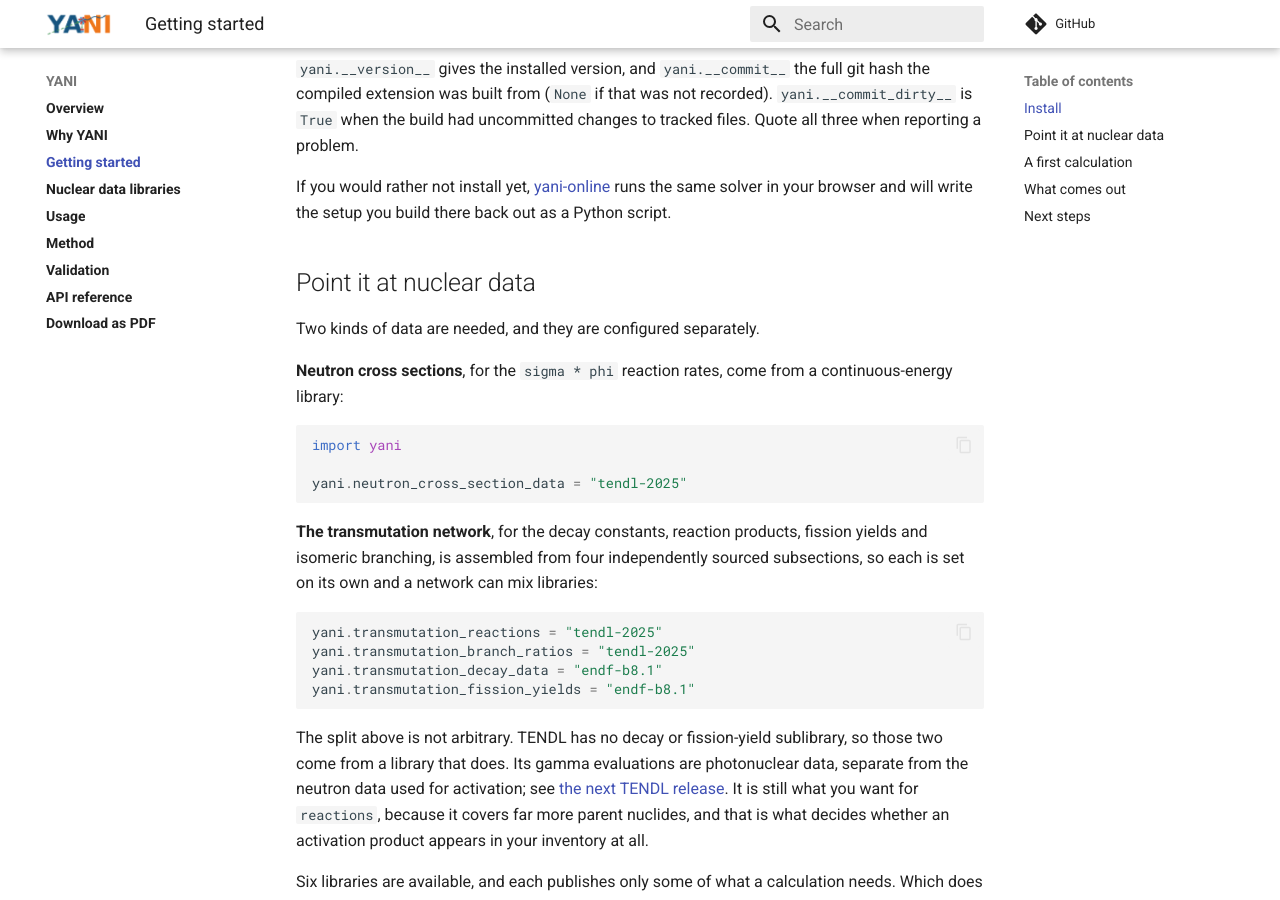
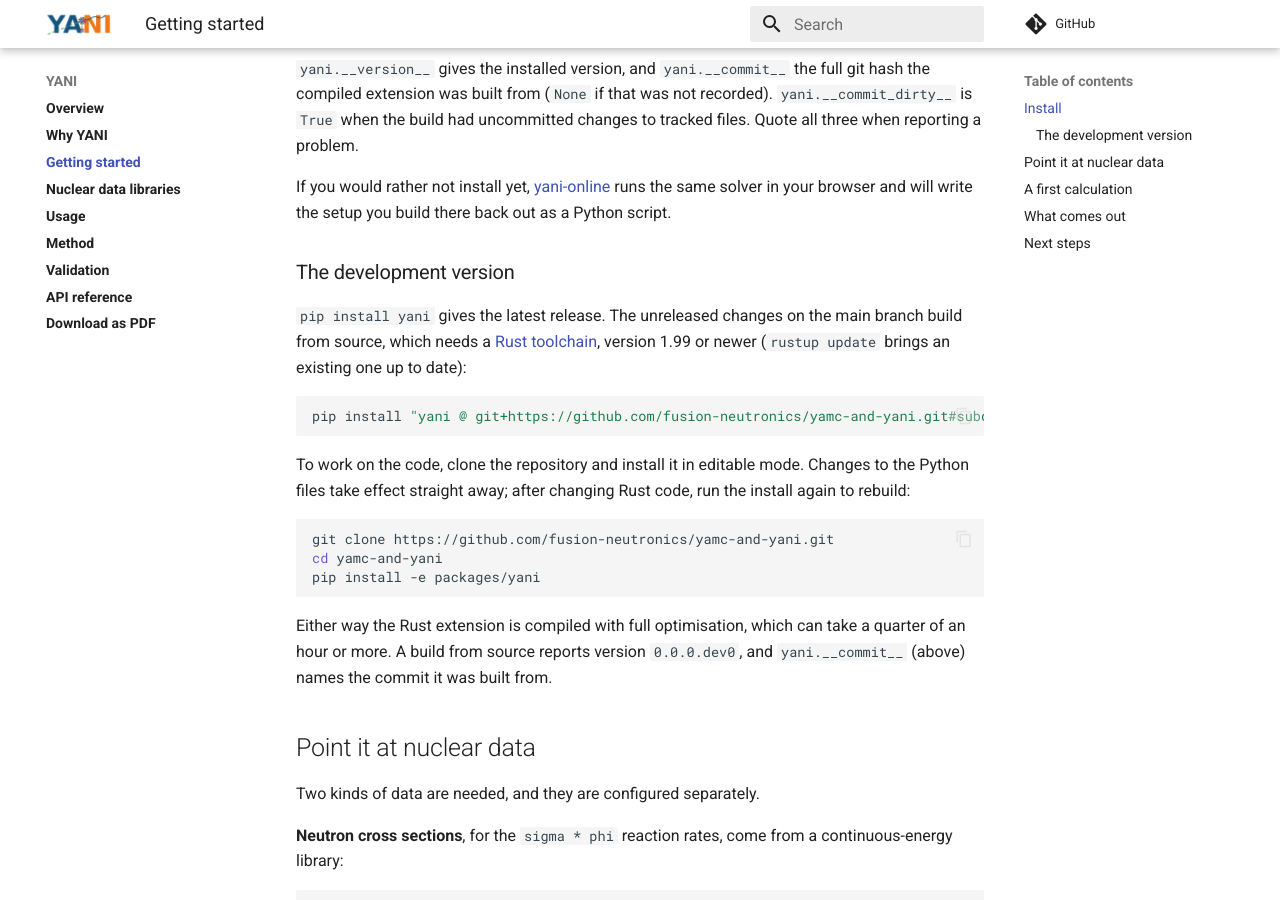
Before and after one commit to fusion-neutronics/core, an MkDocs documentation site: the page built from docs/yani/docs/getting_started.md, in a window 1280 px wide and 900 px high, scrolled down 298 px. Built offline with MkDocs 1.6.1 and Material for MkDocs 9.7.7, drawn with Linux system fonts in a browser that asks for light colours; comment, search, counter and statistics services are not loaded.

Commit message:
Document installing the development version of yamc and yani
yani's getting-started page gains the git+ and editable installs from the
repository that yamc's installation page had, and both say the Rust toolchain
must be 1.99 or newer and that the build takes a while.

````diff
--- a/docs/yani/docs/getting_started.md
+++ b/docs/yani/docs/getting_started.md
@@ -18,6 +18,30 @@ If you would rather not install yet,
 [yani-online](https://fusion-neutronics.github.io/yani-online/) runs the same
 solver in your browser and will write the setup you build there back out as a
 Python script.
+
+### The development version
+
+`pip install yani` gives the latest release. The unreleased changes on the main
+branch build from source, which needs a [Rust toolchain](https://rustup.rs/),
+version 1.99 or newer (`rustup update` brings an existing one up to date):
+
+```bash
+pip install "yani @ git+https://github.com/fusion-neutronics/yamc-and-yani.git#subdirectory=packages/yani"
+```
+
+To work on the code, clone the repository and install it in editable mode.
+Changes to the Python files take effect straight away; after changing Rust
+code, run the install again to rebuild:
+
+```bash
+git clone https://github.com/fusion-neutronics/yamc-and-yani.git
+cd yamc-and-yani
+pip install -e packages/yani
+```
+
+Either way the Rust extension is compiled with full optimisation, which can
+take a quarter of an hour or more. A build from source reports version
+`0.0.0.dev0`, and `yani.__commit__` (above) names the commit it was built from.
 
 ## Point it at nuclear data
 
````
Also changed, not shown: docs/yamc/docs/installation.md (+11 -1 lines).
